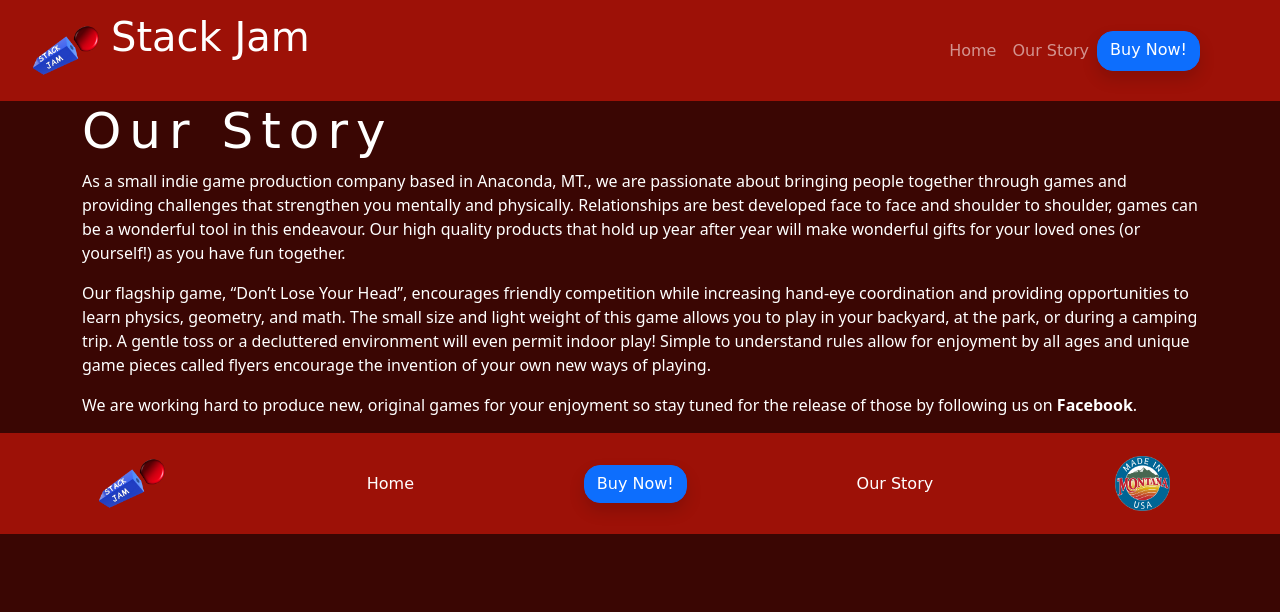
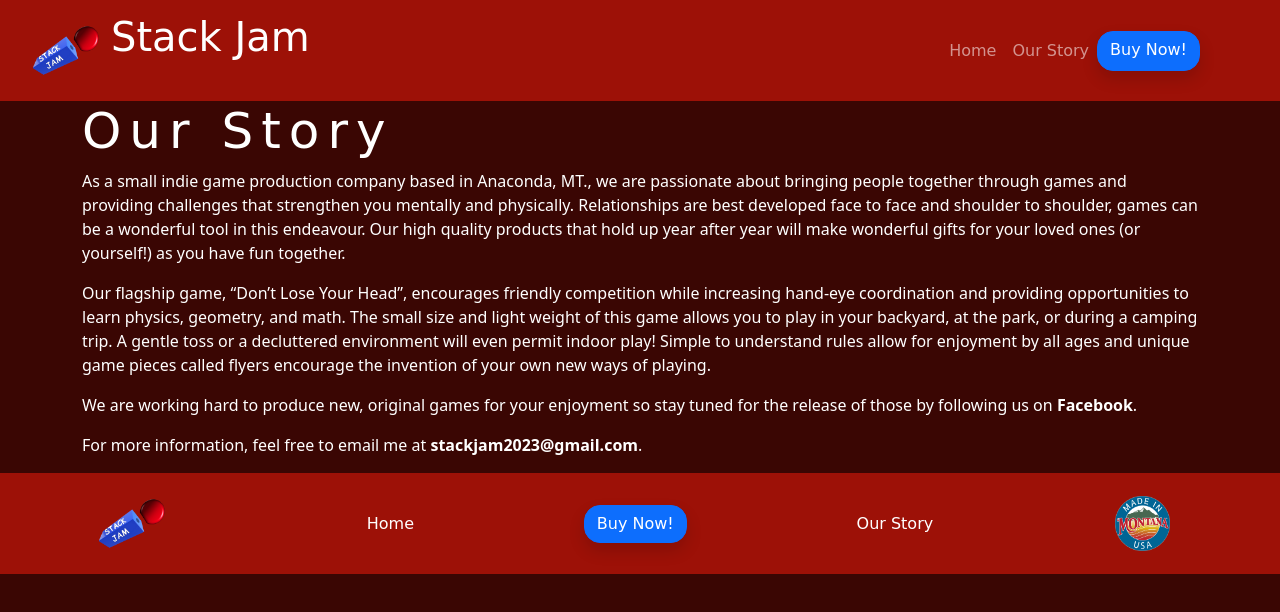
Before and after one commit to MikeMisiura/stack-jam-client, a React (Create React App) app: page /about-us in a window 1280 px wide. Shown: the top 612 px of the page. Built offline with nearby package versions, Linux system fonts and the light colour scheme.

Commit message:
added rules

```diff
--- /dev/null
+++ b/src/components/DownloadInstructionsButton.tsx
@@ -0,0 +1,21 @@
+import { Button } from 'react-bootstrap'
+import '../theme/Global.css'
+import './BuyNowButton.css'
+
+export default function DownloadInstructionsButton() {
+	return (
+		<Button
+			// href="http://localhost:3001/pdf/dont-lose-your-head-rules.pdf"
+			href="https://s3.us-west-2.amazonaws.com/stackjam.us/Dont+Lose+Your+Head+Rules.pdf"
+			target="blank"
+			// download
+			className="
+                buy-now-button
+                rounded-4
+                shadow
+            "
+		>
+			Download Rules for 8 fun games - and make up your own rules, too!
+		</Button>
+	)
+}
--- a/src/components/ProductCardTopImage.tsx
+++ b/src/components/ProductCardTopImage.tsx
@@ -1,13 +1,18 @@
-import { Col, Card } from 'react-bootstrap';
-import { IProduct } from '../@types/product';
-import StackJamColors from '../theme/stackJamColors';
-import "../theme/Global.css"
+import { Col, Card } from 'react-bootstrap'
+import { IProduct } from '../@types/product'
+import StackJamColors from '../theme/stackJamColors'
+import '../theme/Global.css'
 
-interface ProductProps { product: IProduct }
+interface ProductProps {
+	product: IProduct
+}
 
-const ProductCardTopImage: React.FC<ProductProps> = ({ product }): JSX.Element => {
-
-    const imgSrc: string = `/images/products/${product.groupCode}_${product.color.replace(" ", "-")}.jpg`
+const ProductCardTopImage: React.FC<ProductProps> = ({
+	product,
+}): JSX.Element => {
+	const imgSrc: string = `/images/products/${
+		product.groupCode
+	}_${product.color.replace(' ', '-')}.jpg`
 
 	return (
 		<Col
@@ -16,17 +21,20 @@
 			// sm={6}
 			// md={4}
 			// xl={3}
-            className='comic'
+			className="comic"
 		>
 			<Card
 				style={{
 					backgroundColor: StackJamColors.maroon,
-                    color: StackJamColors.white
+					color: StackJamColors.white,
 				}}
 			>
-                <Card.Img variant="top" src={imgSrc} />
+				<Card.Img
+					variant="top"
+					src={imgSrc}
+				/>
 				<Card.Body>
-                    <Card.Title>{product.productName} | ${product.price}</Card.Title>
+					<Card.Title>{product.productName} </Card.Title>
 					<Card.Text>{product.description}</Card.Text>
 					{/* <Card.Text>Color: {product.color}</Card.Text> */}
 				</Card.Body>
--- a/src/pages/About.tsx
+++ b/src/pages/About.tsx
@@ -1,13 +1,50 @@
 import './About.css'
-import "../theme/Global.css"
+import '../theme/Global.css'
 
 export default function AboutUs() {
-    return (
-        <div>
-            <h1 className='comic' >Our Story</h1>
-            <p>As a small indie game production company based in Anaconda, MT., we are passionate about bringing people together through games and providing challenges that strengthen you mentally and physically.  Relationships are best developed face to face and shoulder to shoulder, games can be a wonderful tool in this endeavour. Our high quality products that hold up year after year will make wonderful gifts for your loved ones (or yourself!) as you have fun together.</p>
-            <p>Our flagship game, “Don’t Lose Your Head”, encourages friendly competition while increasing hand-eye coordination and providing opportunities to learn physics, geometry, and math.  The small size and light weight of this game allows you to play in your backyard, at the park, or during a camping trip. A gentle toss or a decluttered environment will even permit indoor play!  Simple to understand rules allow for enjoyment by all ages and unique game pieces called flyers encourage the invention of your own new ways of playing.</p>
-            <p>We are working hard to produce new, original games for your enjoyment so stay tuned for the release of those by following us on <a className="hidden-links" href="https://www.facebook.com/StackJam"><strong>Facebook</strong></a>.</p>
-        </div>
-    );
+	return (
+		<div>
+			<h1 className="comic">Our Story</h1>
+			<p>
+				As a small indie game production company based in Anaconda, MT., we are
+				passionate about bringing people together through games and providing
+				challenges that strengthen you mentally and physically. Relationships
+				are best developed face to face and shoulder to shoulder, games can be a
+				wonderful tool in this endeavour. Our high quality products that hold up
+				year after year will make wonderful gifts for your loved ones (or
+				yourself!) as you have fun together.
+			</p>
+			<p>
+				Our flagship game, “Don’t Lose Your Head”, encourages friendly
+				competition while increasing hand-eye coordination and providing
+				opportunities to learn physics, geometry, and math. The small size and
+				light weight of this game allows you to play in your backyard, at the
+				park, or during a camping trip. A gentle toss or a decluttered
+				environment will even permit indoor play! Simple to understand rules
+				allow for enjoyment by all ages and unique game pieces called flyers
+				encourage the invention of your own new ways of playing.
+			</p>
+			<p>
+				We are working hard to produce new, original games for your enjoyment so
+				stay tuned for the release of those by following us on{' '}
+				<a
+					className="hidden-links"
+					href="https://www.facebook.com/StackJam"
+				>
+					<strong>Facebook</strong>
+				</a>
+				.
+			</p>{' '}
+			<p>
+				For more information, feel free to email me at{' '}
+				<a
+					className="hidden-links"
+					href="mailto:stackjam2023@gmail.com"
+				>
+					<strong> stackjam2023@gmail.com</strong>
+				</a>
+				.
+			</p>
+		</div>
+	)
 }
--- a/src/pages/Home.tsx
+++ b/src/pages/Home.tsx
@@ -1,20 +1,23 @@
-import ProductList from '../components/ProductList';
-import { Container } from 'react-bootstrap';
-import "../theme/Global.css"
-import "./Home.css"
-import MyCarousel from '../components/MyCarousel';
+import ProductList from '../components/ProductList'
+import { Container } from 'react-bootstrap'
+import '../theme/Global.css'
+import './Home.css'
+import MyCarousel from '../components/MyCarousel'
+import DownloadInstructionsButton from '../components/DownloadInstructionsButton'
 
 export default function Home() {
-
 	return (
 		<>
-            <Container className='center p-5'>
+			<Container className="center p-5">
 				<h1 style={{ textAlign: 'center' }}>The Newest Classic</h1>
 			</Container>
-            <Container className='center p-5'>
+			<Container className="center p-5">
 				<MyCarousel />
 			</Container>
-            <Container className='mx-auto center p-3'>
+			<Container className="center p-5">
+				<DownloadInstructionsButton />
+			</Container>
+			<Container className="mx-auto center p-3">
 				<iframe
 					width="315"
 					height="560"
@@ -22,10 +25,10 @@
 					title="YouTube video player"
 					allow="accelerometer; autoplay; clipboard-write; encrypted-media; gyroscope; picture-in-picture; web-share"
 					allowFullScreen
-                    className='px-auto'
+					className="px-auto"
 				></iframe>
-            </Container >
+			</Container>
 			<ProductList />
-        </ >
-    );
+		</>
+	)
 }
```
Also changed, not shown: 1 other file (tests, documents, lock files or other folders). Lines whose indentation alone changed are shown as unchanged.
